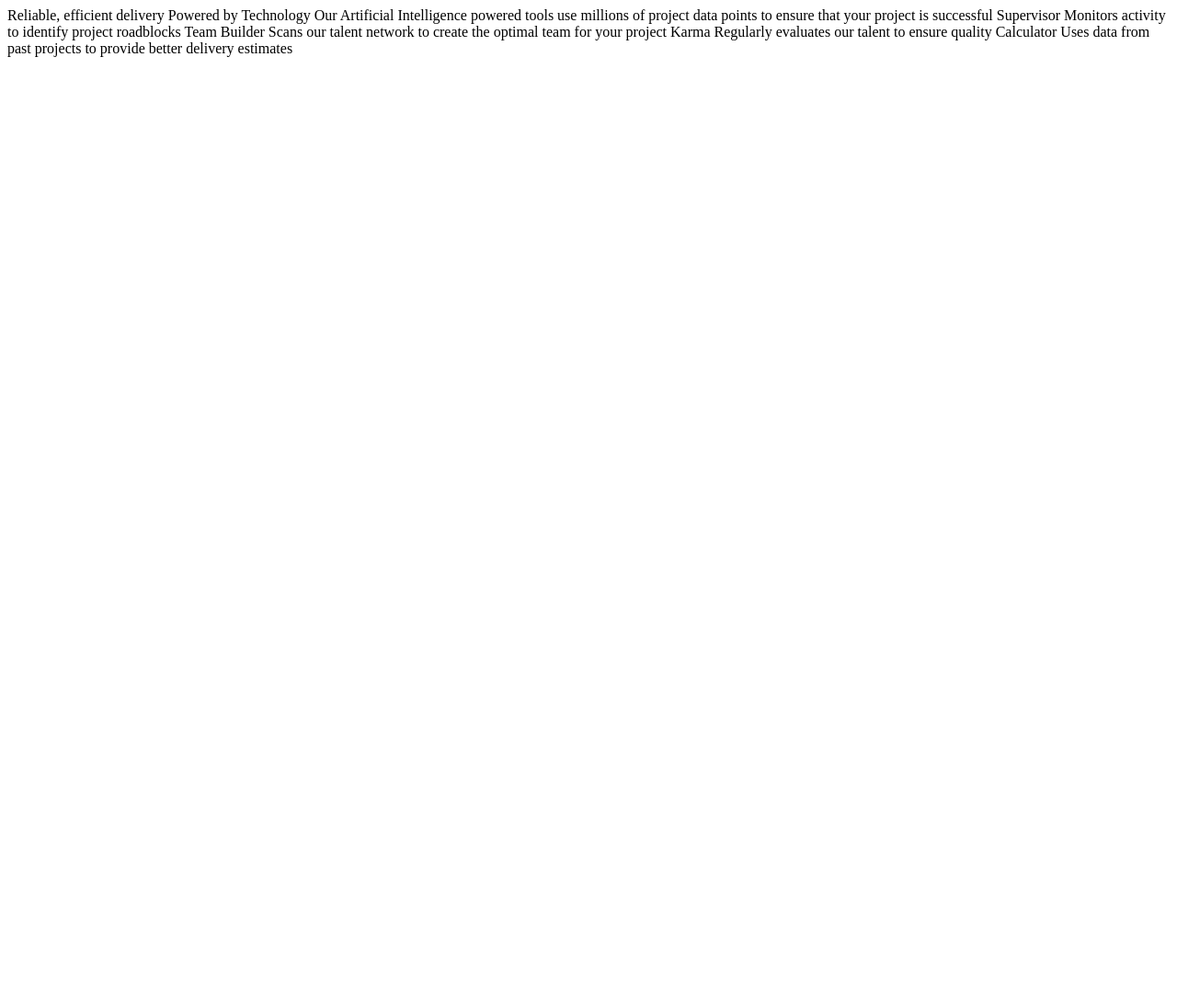
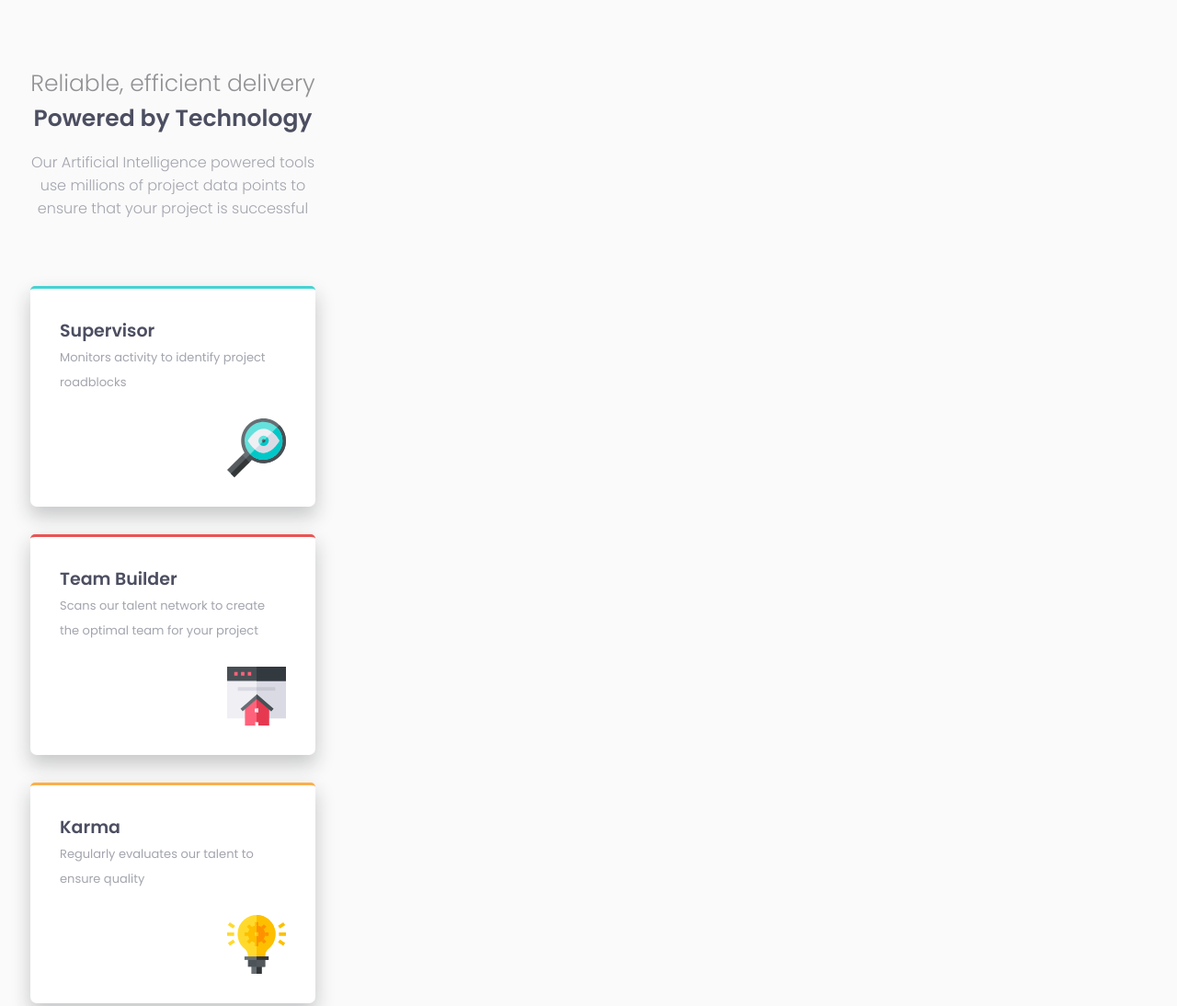
Before and after one commit to Maddouchhamza/four-card-feature-section-master, a plain HTML site: page index.html in a window 1280 px wide. Shown: the top 1094 px of the page at 92% size. Before the commit the page ends 800 px from the top, so only its background shows below. Drawn offline with Linux system fonts and the light colour scheme.

Commit message:
First approach done !!!

```diff
--- a/index.html
+++ b/index.html
@@ -12,36 +12,46 @@
 </head>
 
 <body>
-
+  <header>
+    <div class="title">
       Reliable, efficient delivery
+    </div>
+    <div class="powered-by">
       Powered by Technology
-
+    </div>
+    <p>
       Our Artificial Intelligence powered tools use millions of project data points
       to ensure that your project is successful
-
-  Supervisor
+    </p>
+  </header>
+  <main>
+    <section>
+      <span>Supervisor<br></span>
       Monitors activity to identify project roadblocks
-
-  Team Builder
+      <img src="./images/icon-supervisor.svg" alt="icon-supervisor">
+    </section>
+    <section>
+      <span>Team Builder<br></span>
       Scans our talent network to create the optimal team for your project
-
-  Karma
+      <img src="./images/icon-team-builder.svg" alt="icon-team-builder">
+    </section>
+    <section>
+      <span>Karma<br></span>
       Regularly evaluates our talent to ensure quality
-
-  Calculator
+      <img src="./images/icon-karma.svg" alt="icon-karma">
+    </section>
+    <section>
+      <span>Calculator<br></span>
       Uses data from past projects to provide better delivery estimates
-
-
-  <!-- <footer>
+      <img src="./images/icon-calculator.svg" alt="icon">
+    </section>
+  </main>
+  <footer>
     <p class="attribution">
       Challenge by <a href="https://www.frontendmentor.io?ref=challenge" target="_blank">Frontend Mentor</a>.
-      Coded by <a href="#">Your Name Here</a>.
+      Coded by <a href="https://github.com/Maddouchhamza">Maddouch Hamza</a>.
     </p>
-  <style>
-    .attribution { font-size: 11px; text-align: center; }
-    .attribution a { color: hsl(228, 45%, 44%); }
-  </style>
-  </footer> -->
+  </footer>
 </body>
 
 </html>
--- a/style.css
+++ b/style.css
@@ -1 +1,87 @@
 @import url('https://fonts.googleapis.com/css2?family=Barlow+Semi+Condensed:wght@200;300;400;500;600;700&family=Big+Shoulders+Display:wght@700&family=Inter:wght@400;700&family=Kumbh+Sans:wght@400;500;600;700&family=Lexend+Deca:wght@100;200;300;400&family=Outfit:wght@100;300;400;600&family=Poppins:wght@300;400;500;600;700&family=Raleway:wght@300;400;500;600;700;800;900&family=Red+Hat+Display:wght@300;400;500;700;900&family=Rubik:wght@300;400;500;600;700&display=swap');
+body{
+    height: 210vh;
+    width: 360px;
+    background-color: hsl(0, 0%, 98%);
+    font-family: "Poppins", sans-serif;
+    padding-top: 4rem;
+}
+header{
+    text-align: center;
+}
+.title{
+    color: hsl(240, 2%, 58%);
+    font-weight: 200;
+    font-size: 25px;
+
+}
+.powered-by{
+    color: hsl(234, 12%, 34%);
+    font-weight: 600;
+    font-size: 25px;
+}
+p{
+    color: hsl(229, 6%, 66%);
+    font-weight: 300;
+    margin-left: 1rem;
+    margin-right: 1rem;
+}
+
+main{
+    display: grid;
+    grid-template-columns: 310px;
+    grid-template-rows: 240px 240px 240px 240px;
+    gap: 30px 0px;
+    justify-content: center;
+    margin-top: 4.5rem;
+}
+section{
+    background-color: white;
+    box-shadow: 0px 10px 20px 1px rgb(200, 201, 202);
+    border-radius: 5px 5px 7px 7px;
+    border-top: solid 3px;
+    color: hsl(229, 6%, 66%);
+    font-size: 13px;
+    line-height: 27px;
+    padding-top: 2rem;
+    padding-left: 2rem;
+    padding-right: 2rem;
+    position: relative;
+}
+span{
+    color: hsl(234, 12%, 34%);
+    font-weight: 600;
+    font-size: 19px;
+}
+section img{
+    position: absolute;
+    bottom: 2rem;
+    right: 2rem;
+}
+section:first-child{
+    border-top-color: hsl(180, 62%, 55%);
+}
+section:nth-child(2){
+    border-top-color: hsl(0, 78%, 62%);
+}
+section:nth-child(3){
+    border-top-color: hsl(34, 97%, 64%);
+}
+section:last-child{
+    border-top-color: hsl(212, 86%, 64%);
+}
+
+footer{
+    position: relative;
+}
+.attribution{
+    position: absolute;
+    top: 70px;
+    font-size: 11px;
+    font-weight: 600;
+    text-align: center;
+    color: hsl(234, 12%, 34%);
+}
+.attribution a{
+    color: hsl(228, 45%, 44%);
+}
```
Lines whose indentation alone changed are shown as unchanged.
